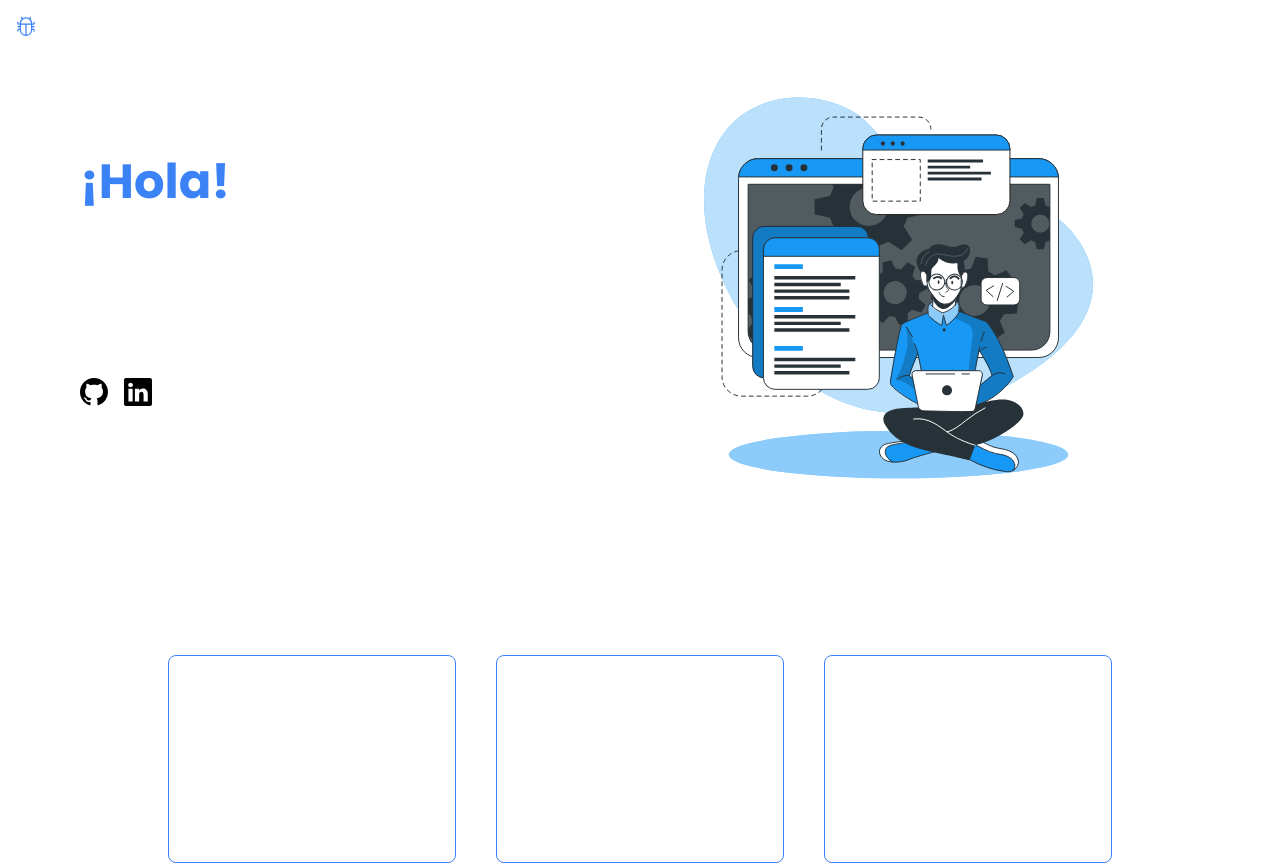
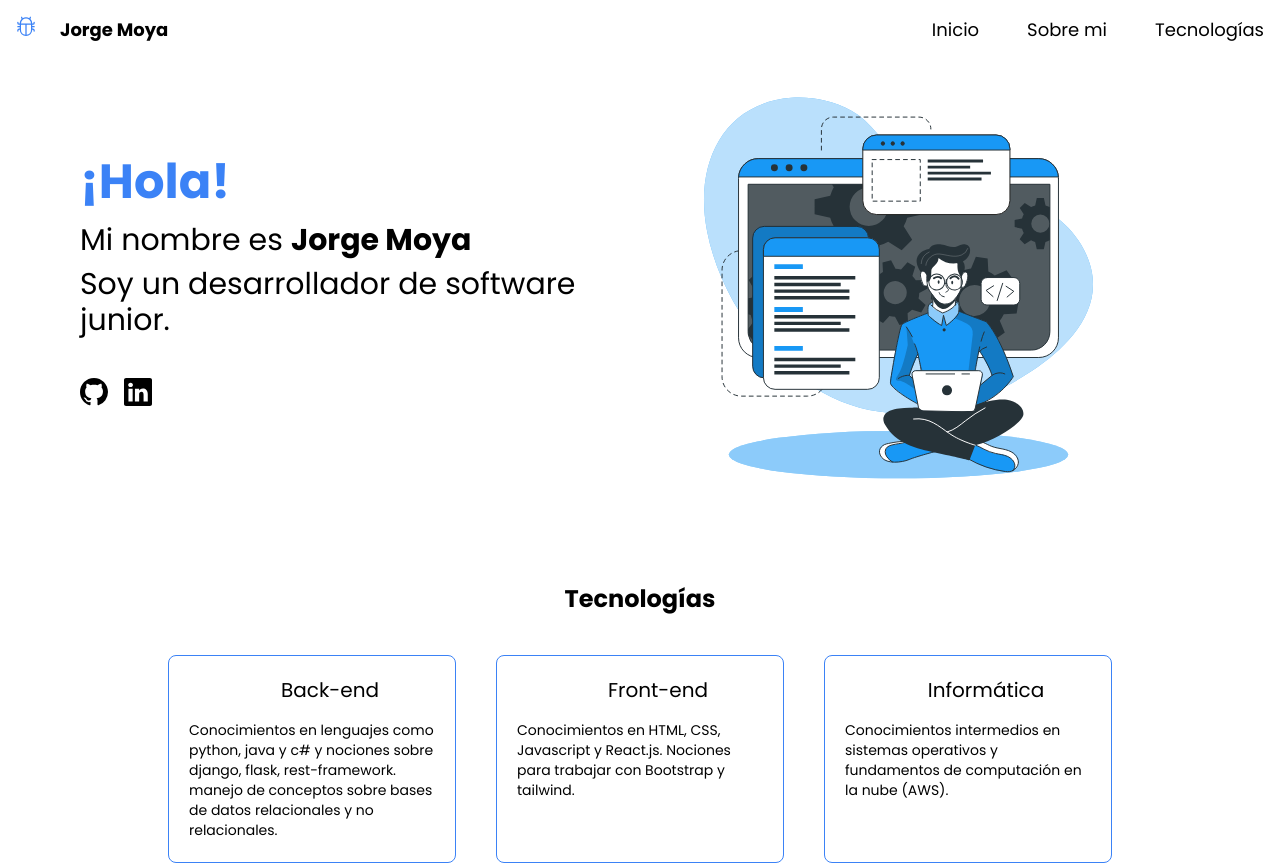
Before and after one commit to jrge-dev/inicio, a React (Vite) app: page / in a window 1280 px wide. Shown: the top 865 px of the page. Built offline with nearby package versions, Linux system fonts and the light colour scheme.

Commit message:
Modified text, now text is white in dark mode and black in day mode

```diff
--- a/src/views/Home.view.jsx
+++ b/src/views/Home.view.jsx
@@ -5,7 +5,7 @@ import Footer from "../components/Footer";
 function HomeView() {
   return (
     <>
-      <div className="dark:bg-slate-900 text-white">
+      <div className="dark:bg-slate-900 dark:text-white">
         <Header />
         <div className="w-auto h-auto">
           <HomeLayout />
```
